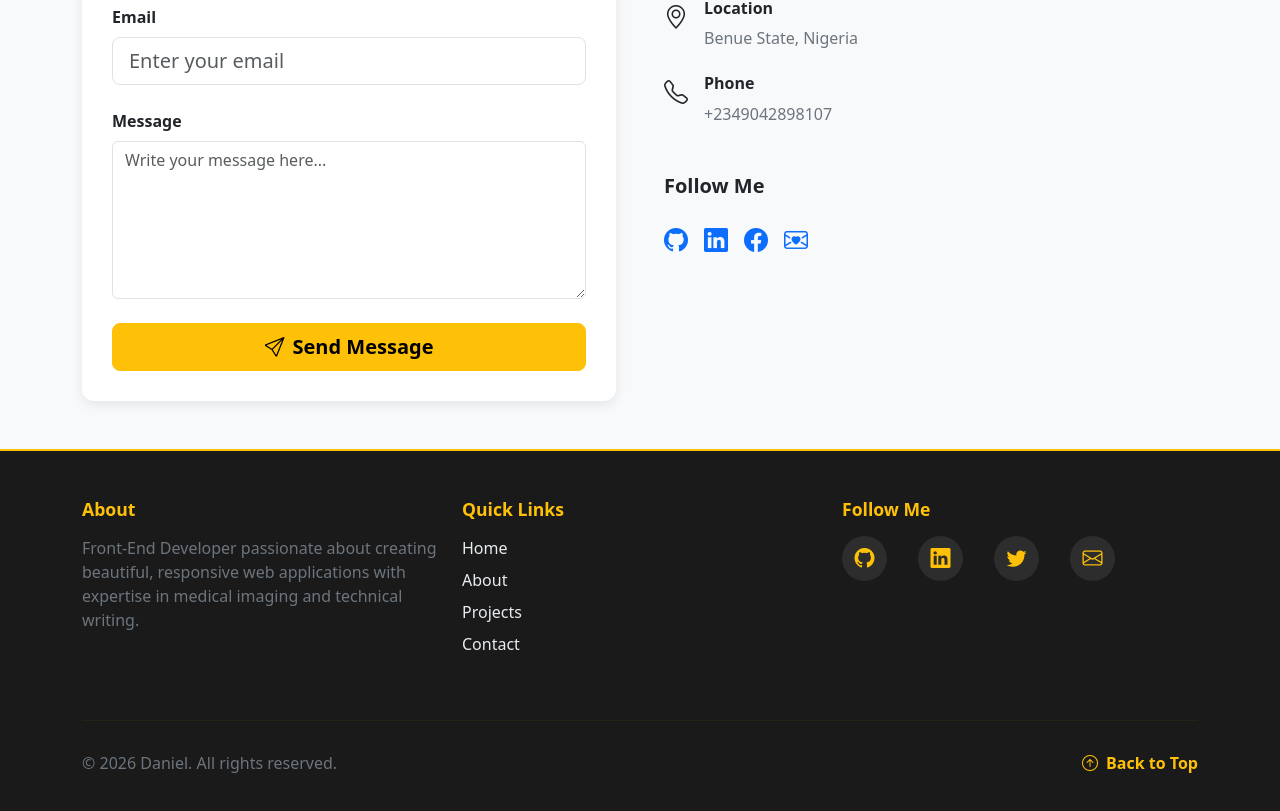
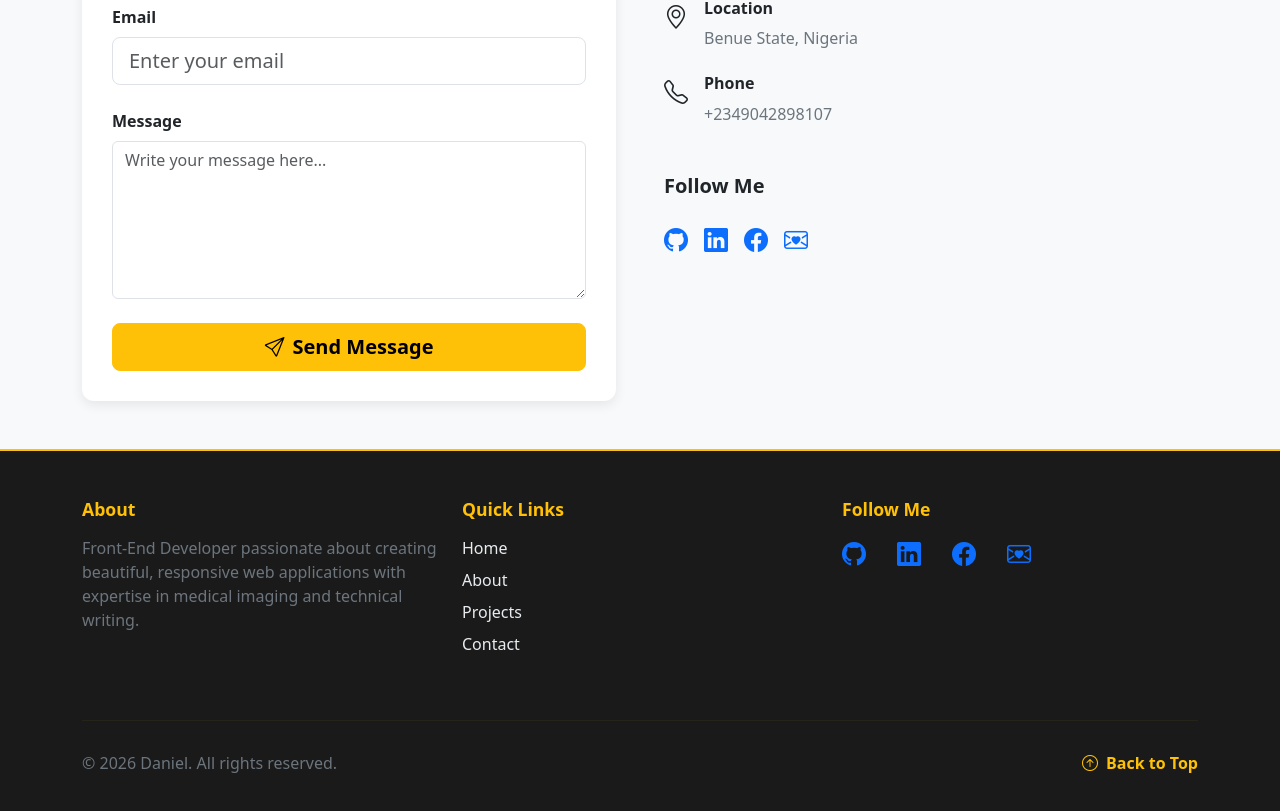
Before and after one commit to QuantumDaniel/Quantum-portfolio, a React (Vite) app: page / in a window 1280 px wide. Shown: the part 6965-7776 px from the top of the page. Built offline with nearby package versions, Linux system fonts and the light colour scheme.

Commit message:
add socials to footer

```diff
--- a/src/components/Footer.jsx
+++ b/src/components/Footer.jsx
@@ -42,17 +42,20 @@ export default function Footer() {
                     <div className="col-lg-4 col-md-6 col-sm-12 footer-col">
                         <h5 className="footer-title mb-3">Follow Me</h5>
                         <div className="footer-social">
-                            <a href="https://github.com" target="_blank" rel="noopener noreferrer" className="footer-social-icon me-3">
-                                <i className="bi bi-github fs-5"></i>
+                            <a href="https://github.com/QuantumDaniel" target="_blank" rel="noreferrer" className="me-3 fs-4">
+                                <i className="bi bi-github"></i>
                             </a>
-                            <a href="https://linkedin.com" target="_blank" rel="noopener noreferrer" className="footer-social-icon me-3">
-                                <i className="bi bi-linkedin fs-5"></i>
+
+                            <a href="https://www.linkedin.com/in/abur-daniel-ba01b1217" target="_blank" rel="noreferrer" className="me-3 fs-4">
+                                <i className="bi bi-linkedin"></i>
                             </a>
-                            <a href="https://twitter.com" target="_blank" rel="noopener noreferrer" className="footer-social-icon me-3">
-                                <i className="bi bi-twitter fs-5"></i>
+
+                            <a href="https://web.facebook.com/daniel.abur.31/directory_links" target="_blank" rel="noreferrer" className="me-3 fs-4">
+                                <i className="bi bi-facebook"></i>
                             </a>
-                            <a href="mailto:daniel@example.com" className="footer-social-icon">
-                                <i className="bi bi-envelope fs-5"></i>
+
+                            <a href="mailto:aburorhambagadaniel@gmail.com" className="fs-4 text-yellow">
+                                <i className="bi bi-envelope-heart text-yellow"></i>
                             </a>
                         </div>
                     </div>
```
